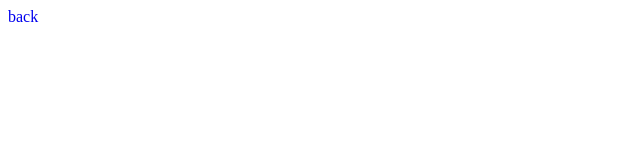
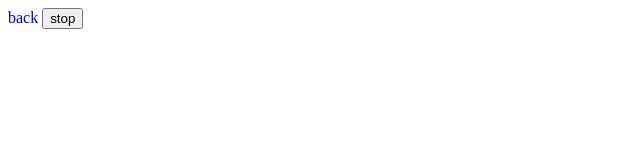
Before and after one commit to Amanxaxa/webd, a plain HTML site: page css design/day3.html in a window 1280 px wide. Shown: the whole page, without its empty margins (0-640 px from the left). Drawn offline with Linux system fonts and the light colour scheme.

Commit message:
somethings missing

```diff
--- a/css design/day3.html
+++ b/css design/day3.html
@@ -9,5 +9,6 @@
 </head>
 <body>
     <a href="/css design/index.html" class="rm" title ="homepage" > back</a>
+    <button>stop</button>
 </body>
 </html>
```
